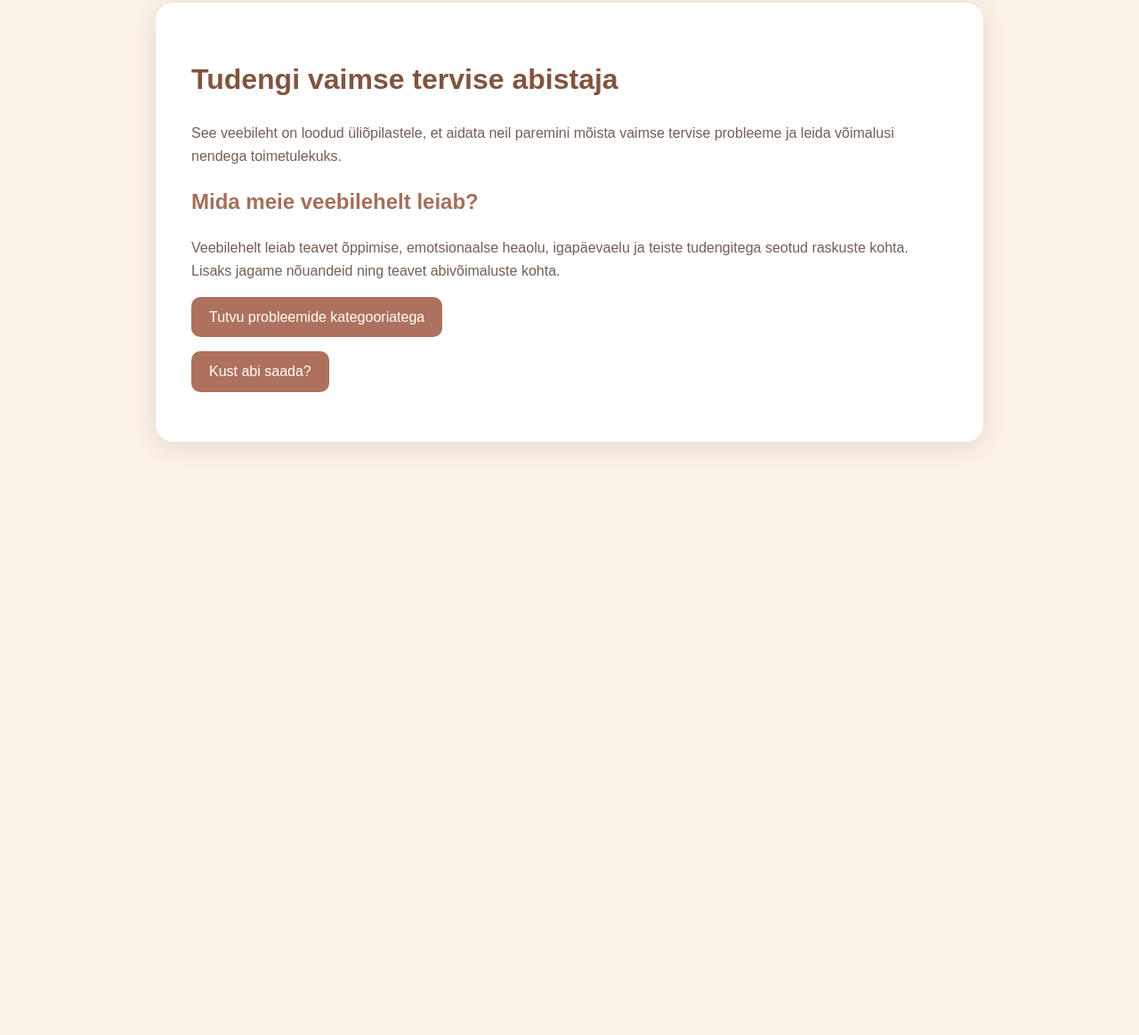
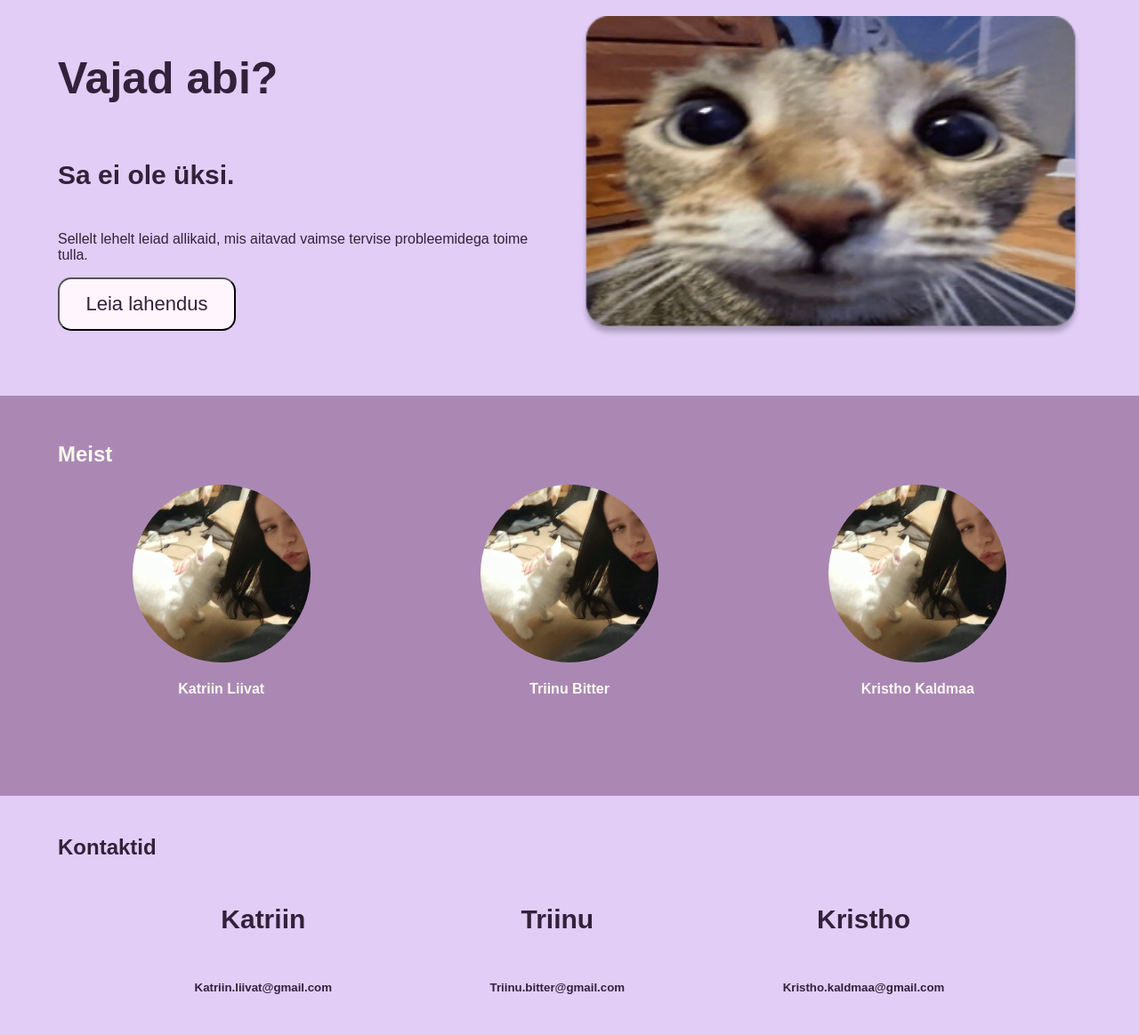
Before and after one commit to triinubitter2007/n-gar-veebileheprojekt, a plain HTML site: page index.html in a window 1280 px wide. Shown: the part 47-1211 px from the top of the page at 89% size. Before the commit the page ends 800 px from the top, so only its background shows below. Drawn offline with Linux system fonts and the light colour scheme; a web font is replaced by a local one.

Commit message:
lisasin avalehe backendi

```diff
--- a/index.html
+++ b/index.html
@@ -1,4 +1,3 @@
-
 <!DOCTYPE html>
 <html lang="et">
 <head>
@@ -7,31 +6,56 @@
     <link rel="stylesheet" href="style.css">
 </head>
 <body>
+<div class="avaleht-bc">
+    <div class="hero">
+        <div class="hero-text">
+            <h1> Vajad abi? </h1>
+            <h3> Sa ei ole üksi. </h3>
+            <p> Sellelt lehelt leiad allikaid, mis aitavad vaimse tervise probleemidega toime tulla. </p>
+            <button class="lahendus"> Leia lahendus </button>
+        </div>
 
-<h1>Tudengi vaimse tervise abistaja</h1>
+        <div class="pic">
+            <img src="Frame 3.png" alt="ket">
+        </div>
+    </div>
 
-<p>
-    See veebileht on loodud üliõpilastele, et aidata
-    neil paremini mõista vaimse tervise probleeme
-    ja leida võimalusi nendega toimetulekuks.
-</p>
+    <div class="Meist">
+        <h2> Meist </h2>
+        <div class="row">
+            <div class="info">
+                <img src="kat_selfie.jpg" alt="Katriin with a cat" class="profile">
+                <h4> Katriin Liivat </h4>
+            </div>
+            <div class="info">
+                <img src="kat_selfie.jpg" alt="Triinu with a cat" class="profile">
+                <h4> Triinu Bitter </h4>
+            </div>
+            <div class="info">
+                <img src="kat_selfie.jpg" alt="Kristho with a cat" class="profile">
+                <h4> Kristho Kaldmaa </h4>
+            </div>
+        </div>
+    </div>
 
-<h2>Mida meie veebilehelt leiab?</h2>
-
-<p>
-    Veebilehelt leiab teavet õppimise, emotsionaalse
-    heaolu, igapäevaelu ja teiste tudengitega seotud
-    raskuste kohta. Lisaks jagame nõuandeid ning
-    teavet abivõimaluste kohta.
-</p>
-
-<p>
-    <a href="probleemid.html">Tutvu probleemide kategooriatega</a>
-</p>
-
-<p>
-    <a href="abi.html">Kust abi saada?</a>
-</p>
+    <section class="contacts">
+        <h2> Kontaktid </h2>
+        <div class="kontaktid">
+            <div class="kontakt">
+                <h3>Katriin</h3>
+                <h5>Katriin.liivat@gmail.com</h5>
+            </div>
+            <div class="kontakt">
+                <h3>Triinu</h3>
+                <h5>Triinu.bitter@gmail.com</h5>
+            </div>
+            <div class="kontakt">
+                <h3>Kristho</h3>
+                <h5>Kristho.kaldmaa@gmail.com</h5>
+            </div>
+        </div>
+    </section>
+</div>
 
 </body>
 </html>
--- a/style.css
+++ b/style.css
@@ -1,48 +1,145 @@
 
-html {
-    background-color: #faf1e8;
-}
-
-body {
-    background-color: #ffffff;
-    font-family: Arial, sans-serif;
-    color: #735f56;
-    max-width: 850px;
-    margin: 50px auto;
-    padding: 40px;
-    border-radius: 20px;
-    box-shadow: 0 5px 25px #e8d8cc;
-    line-height: 1.6;
-}
-
-h1 {
-    color: #825440;
-}
-
-h2 {
-    color: #a46f5a;
-}
-
-a {
-    color: #a46f5a;
-}
-
-p a {
-    display: inline-block;
-    background-color: #ae715d;
-    color: white;
-    padding: 10px 20px;
-    border-radius: 10px;
-    text-decoration: none;
-}
+@import url('https://fonts.googleapis.com/css2?family=Intel+One+Mono:ital,wght@0,300..700;1,300..700&family=Redaction+10:ital,wght@0,400;0,700;1,400&display=swap');
 
 p a:hover {
     background-color: #825440;
 }
 
+body {
+    font-family: 'Intel One Mono', sans-serif;
+    background-color: #E1CDF6;
+    color: #33213B;
+    margin: 0;
+}
+
+.avaleht-bc {
+    width: 100%;
+}
+
+.hero {
+    display: flex;
+    flex-direction: row;
+    align-items: center;
+    justify-content: space-around;
+    gap: 32px;
+    padding: 65px;
+}
+
+h1 {
+    font-family: 'Intel One Mono', sans-serif;
+    font-size: 50px;
+}
+
+h3 {
+    font-family: 'Intel One Mono', sans-serif;
+    font-size: 30px;
+}
+
+.hero-text {
+    display: flex;
+    flex-direction: column;
+    justify-content: flex-start;
+}
+
+.lahendus {
+    background-color: #FFF5FD;
+    color: #33213B;
+    border: 2px solid transparent #33213B;
+    font-size: 22px;
+    font-family: 'Intel One Mono', sans-serif;
+    border-radius: 15px;
+    height: 60px;
+    width: 200px;
+    cursor: pointer;
+    transition: background-color 0.2s ease;
+}
+
+.lahendus:hover {
+    background-color: #AB88B4;
+}
+
+.pic {
+    display: flex;
+    justify-content: center;
+    align-items: center;
+    width: min(600px, 50%);
+}
+
+.pic img {
+    display: block;
+    width: 100%;
+    height: auto;
+    border-radius: 15px;
+}
+
+.Meist {
+    background-color: #AB88B4;
+    color: #f9f9ef;
+    width: 100%;
+    height: 450px;
+    box-sizing: border-box;
+    padding: 32px 65px;
+}
+
+.profile {
+    border-radius: 100px;
+    height: 200px;
+    width: 200px;
+    object-fit: cover;
+}
+
+.row {
+    display: flex;
+    flex-direction: row;
+    justify-content: space-around;
+    gap: 24px;
+}
+
+.info {
+    display: flex;
+    flex-direction: column;
+    align-items: center;
+}
+
+.contacts {
+    padding: 24px 65px;
+}
+
+.kontaktid {
+    display: flex;
+    flex-direction: row;
+    justify-content: space-evenly;
+    gap: 24px;
+}
+
+.kontakt {
+    display: flex;
+    flex-direction: column;
+    align-items: center;
+}
+
 @media (max-width: 700px) {
-    body {
-        margin: 15px;
-        padding: 20px;
+    .hero {
+        flex-direction: column;
+        gap: 24px;
+        padding: 32px 20px;
+    }
+
+    .pic {
+        width: 100%;
+    }
+
+    .Meist,
+    .contacts {
+        padding-right: 20px;
+        padding-left: 20px;
+    }
+
+    .row {
+        flex-wrap: wrap;
+    }
+
+    .kontaktid {
+        flex-wrap: wrap;
     }
 }
```
Also changed, not shown: Frame 3.png (added), kat_selfie.jpg (added).
